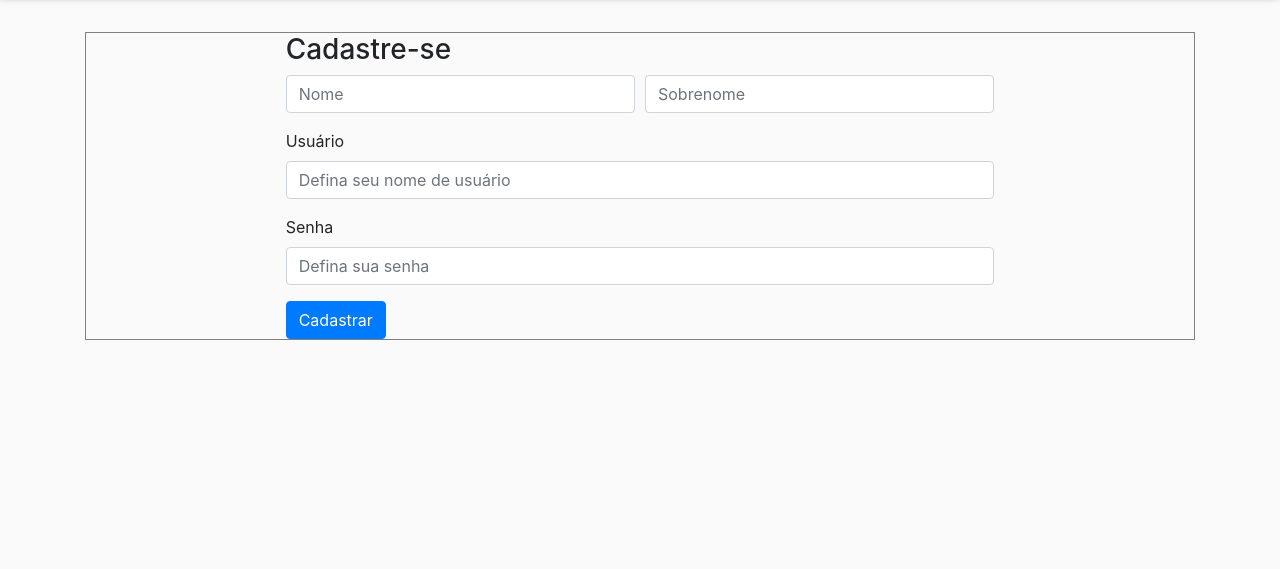
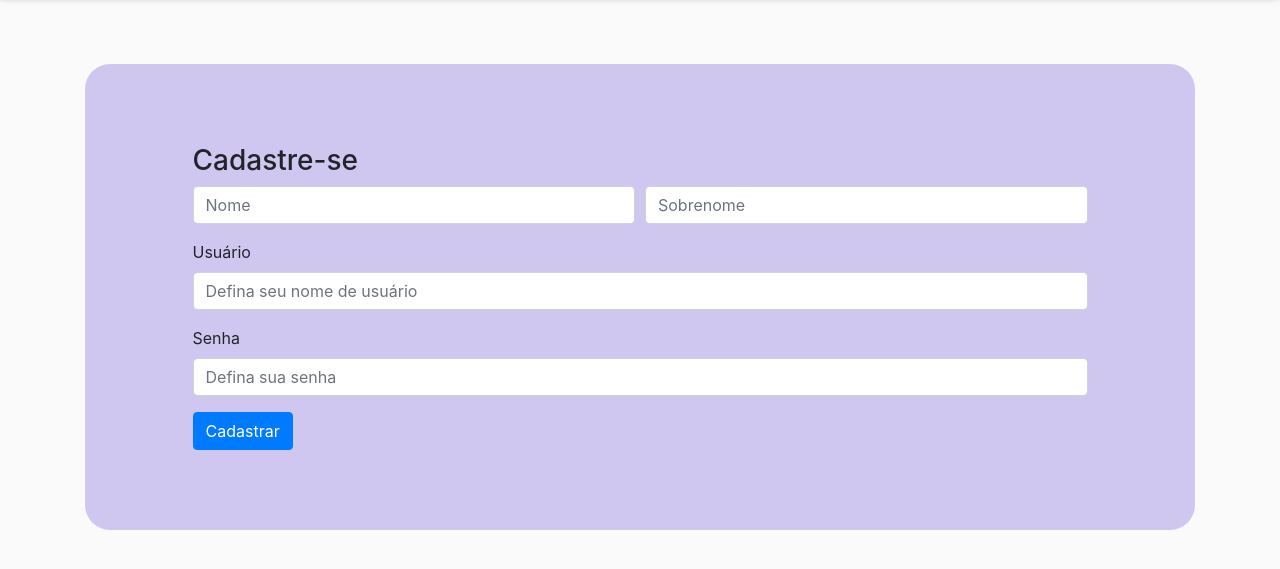
Before and after one commit to sousa-marta/oop-desafio, a PHP site: template views/signUp.php in a window 1280 px wide. Shown: the part 80-649 px from the top of the page. Run offline with PHP 8.4, Linux system fonts and the light colour scheme; the template is opened without the code that fills it, so the values that code supplies are empty.

Commit message:
layout cadastro melhorado

```diff
--- a/views/css/styles.css
+++ b/views/css/styles.css
@@ -13,9 +13,7 @@ header nav {
   color: black;
 }
 
-header a {
-  color: black;
-}
+header a {color: black;}
 
 .btn-signup :hover {
   color: darkviolet;
@@ -28,8 +26,10 @@ header a {
   display:flex;
   justify-content: center;
   align-items: center;
-  margin-top: 2em;
-  border: solid 1px gray;
+  margin-top: 8vh;
+  padding: 10vh 0;
+  border-radius: 25px;
+  background-color: #d0c7f1;
 }
 /*FIM CADASTRO*/
 
@@ -71,6 +71,4 @@ header a {
   transition: 0.3s;
 }
 
-#cardimg {
-  max-width: 100%;
-}
+#cardimg {max-width: 100%;}
--- a/views/signUp.php
+++ b/views/signUp.php
@@ -15,14 +15,14 @@
 <main class="container">
   <!-- não está puxando infos do styles.css -->
   <form class="form-container">
-    <div class="col-8">
+    <div class="col-10">
       <h3>Cadastre-se</h3>
       <div class="form-group">
         <div class="form-row">
-          <div class="col">
+          <div class="col-12 col-sm-6">
             <input type="text" class="form-control" placeholder="Nome">
           </div>
-          <div class="col">
+          <div class="col-12 col-sm-6">
             <input type="text" class="form-control" placeholder="Sobrenome">
           </div>
         </div>
```
